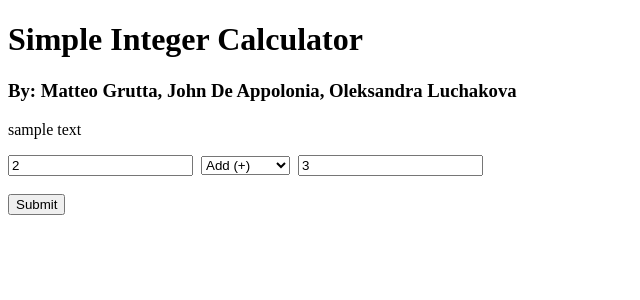
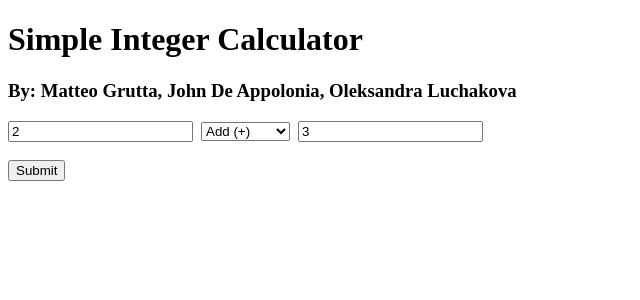
Before and after one commit to johndeappolonia/BTR490, a Next.js app: page / in a window 1280 px wide. Shown: the top 300 px of the page, without its empty margins (0-640 px from the left). Built offline with nearby package versions, Linux system fonts and the light colour scheme.

Commit message:
Pushed main program, mostly complete

```diff
--- a/pages/index.js
+++ b/pages/index.js
@@ -16,7 +16,6 @@ export default function Home() {
     <>
       <h1> Simple Integer Calculator </h1>
       <h3> By: Matteo Grutta, John De Appolonia, Oleksandra Luchakova</h3>
-      <p> sample text </p>
       <CalcForm></CalcForm>
     </>
   )
```
